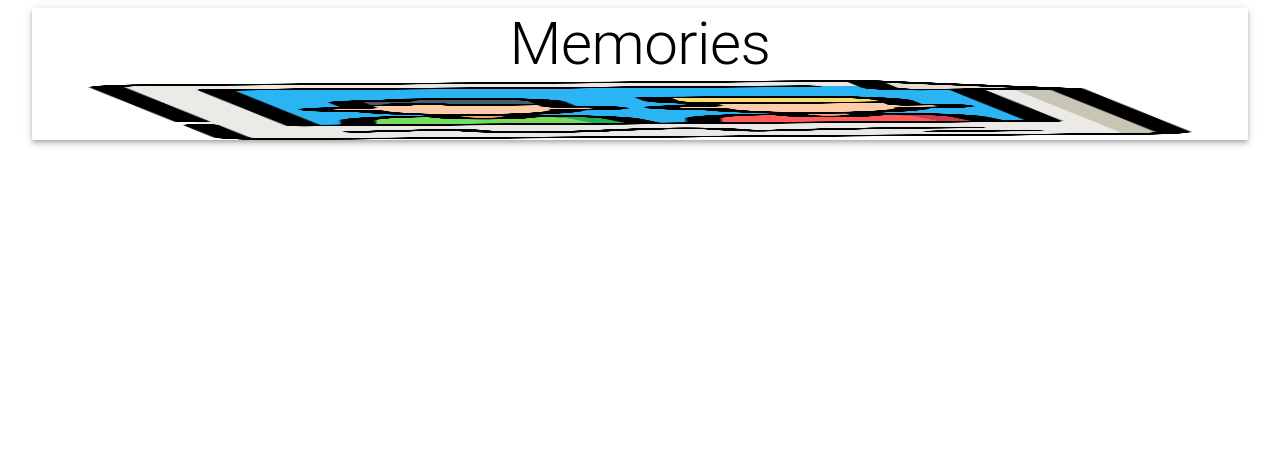
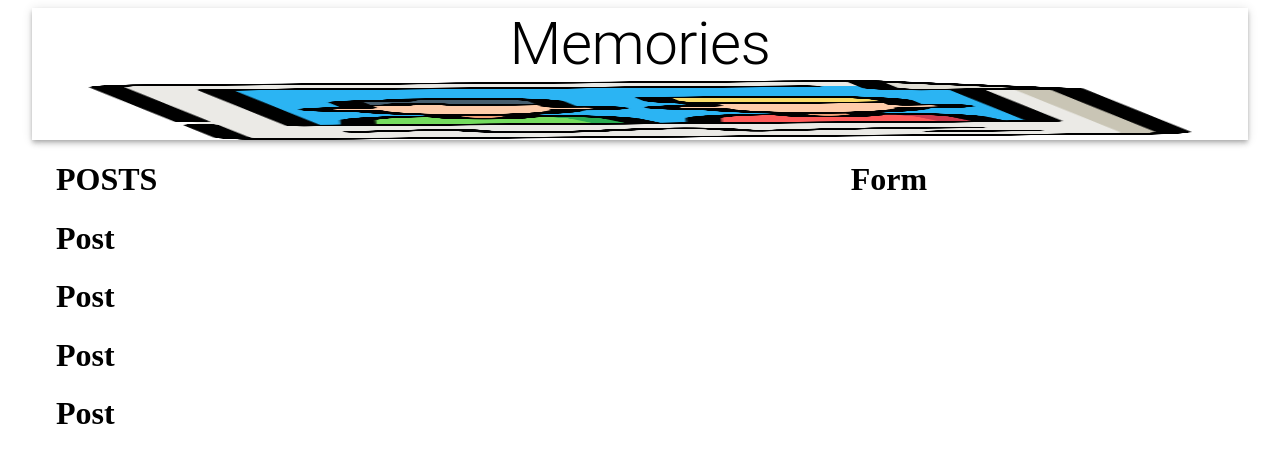
Before and after one commit to zineddinetadjer/memories-project, a React (Create React App) app in the folder client/memories/: page / in a window 1280 px wide. Shown: the top 462 px of the page. Built offline with nearby package versions, Linux system fonts and the light colour scheme.

Commit message:
working on the front end

```diff
--- a/client/memories/package.json
+++ b/client/memories/package.json
@@ -1,8 +1,10 @@
 {
-  "name": "memories",
+  "name": "mern-stack-client",
   "version": "0.1.0",
   "private": true,
+  "proxy": "https://memories-project-part4.herokuapp.com/",
   "dependencies": {
+    "@material-ui/core": "^4.9.10",
     "@material-ui/icons": "^4.9.1",
     "@material-ui/lab": "^4.0.0-alpha.58",
     "@testing-library/jest-dom": "^4.2.4",
--- a/client/memories/src/App.js
+++ b/client/memories/src/App.js
@@ -1,16 +1,42 @@
 import React from "react";
 import { Container, AppBar, Typography, Grow, Grid } from "@material-ui/core";
 import memories from "./images/memories.png";
+import Posts from "./components/posts/Posts";
+import Form from "./components/form/Form";
+import useStyles from "./styles";
 
 const App = () => {
+  const classes = useStyles;
   return (
-    <Container>
-      <AppBar position="static" color="inherit">
-        <Typography variant="h2" align="center">
+    <Container maxWidth="lg">
+      <AppBar className={classes.appBar} position="static" color="inherit">
+        <Typography className={classes.heading} variant="h2" align="center">
           Memories
         </Typography>
-        <img src={memories} alt="memories" height="60" />
+        <img
+          className={classes.image}
+          src={memories}
+          alt="memories"
+          height={60}
+        />
       </AppBar>
+      <Grow in>
+        <Container>
+          <Grid
+            container
+            justify="space-between"
+            alignItems="stretch"
+            spacing={3}
+          >
+            <Grid item xs={12} sm={7}>
+              <Posts />
+            </Grid>
+            <Grid item xs={12} sm={4}>
+              <Form />
+            </Grid>
+          </Grid>
+        </Container>
+      </Grow>
     </Container>
   );
 };
--- a/client/memories/src/components/form/Form.js
+++ b/client/memories/src/components/form/Form.js
@@ -0,0 +1,6 @@
+import React from "react";
+
+const Form = () => {
+  return <h1>Form</h1>;
+};
+export default Form;
--- a/client/memories/src/components/posts/Posts.js
+++ b/client/memories/src/components/posts/Posts.js
@@ -0,0 +1,15 @@
+import React from "react";
+import Post from "./post/post";
+
+const Posts = () => {
+  return (
+    <>
+      <h1>POSTS</h1>
+      <Post />
+      <Post />
+      <Post />
+      <Post />
+    </>
+  );
+};
+export default Posts;
--- a/client/memories/src/components/posts/post/post.js
+++ b/client/memories/src/components/posts/post/post.js
@@ -0,0 +1,6 @@
+import React from "react";
+
+const Post = () => {
+  return <h1>Post</h1>;
+};
+export default Post;
--- /dev/null
+++ b/client/memories/src/styles.js
@@ -0,0 +1,18 @@
+import { makeStyles } from "@material-ui/core/styles";
+
+export default makeStyles(() => ({
+  appBar: {
+    borderRadius: 15,
+    margin: "30px 0",
+    display: "flex",
+    justifyContent: "center",
+    alignItems: "center",
+    flexDirection: "row",
+  },
+  heading: {
+    color: "rgba(0,183,255, 1)",
+  },
+  image: {
+    marginLeft: "15px",
+  },
+}));
```
Also changed, not shown: 2 other files (tests, documents, lock files or other folders).
